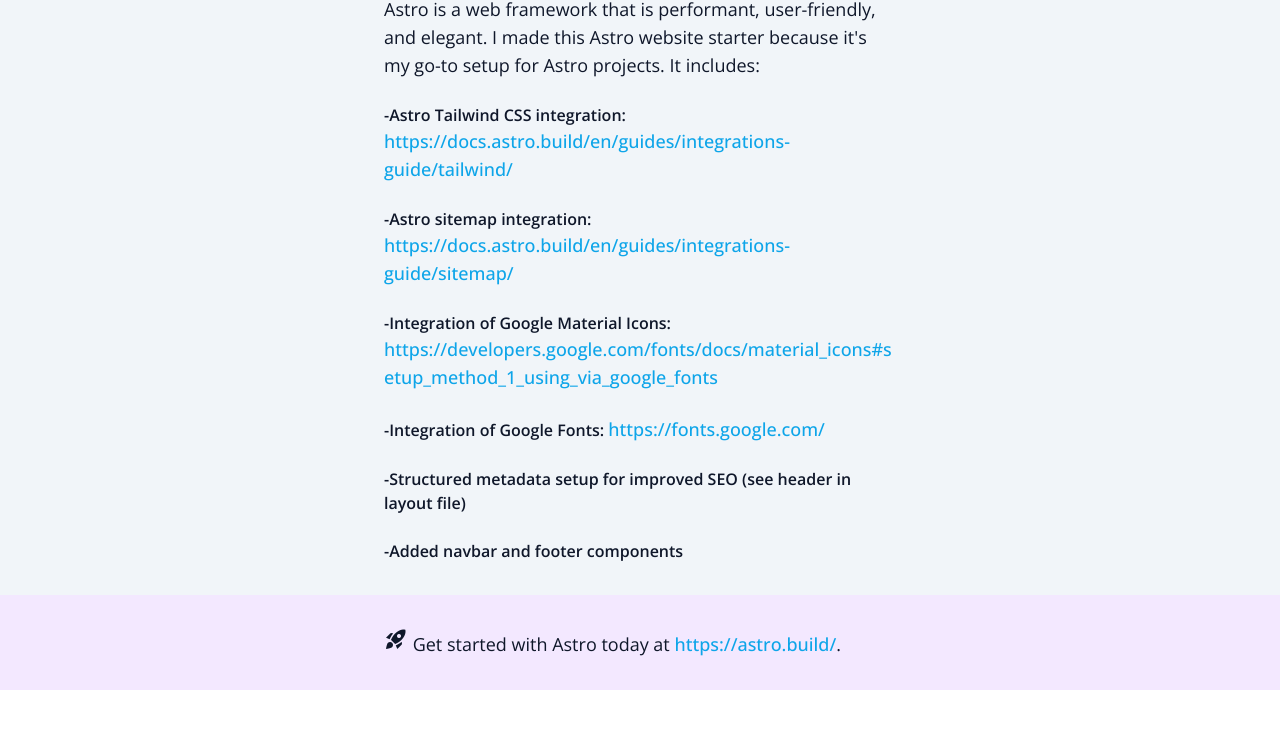
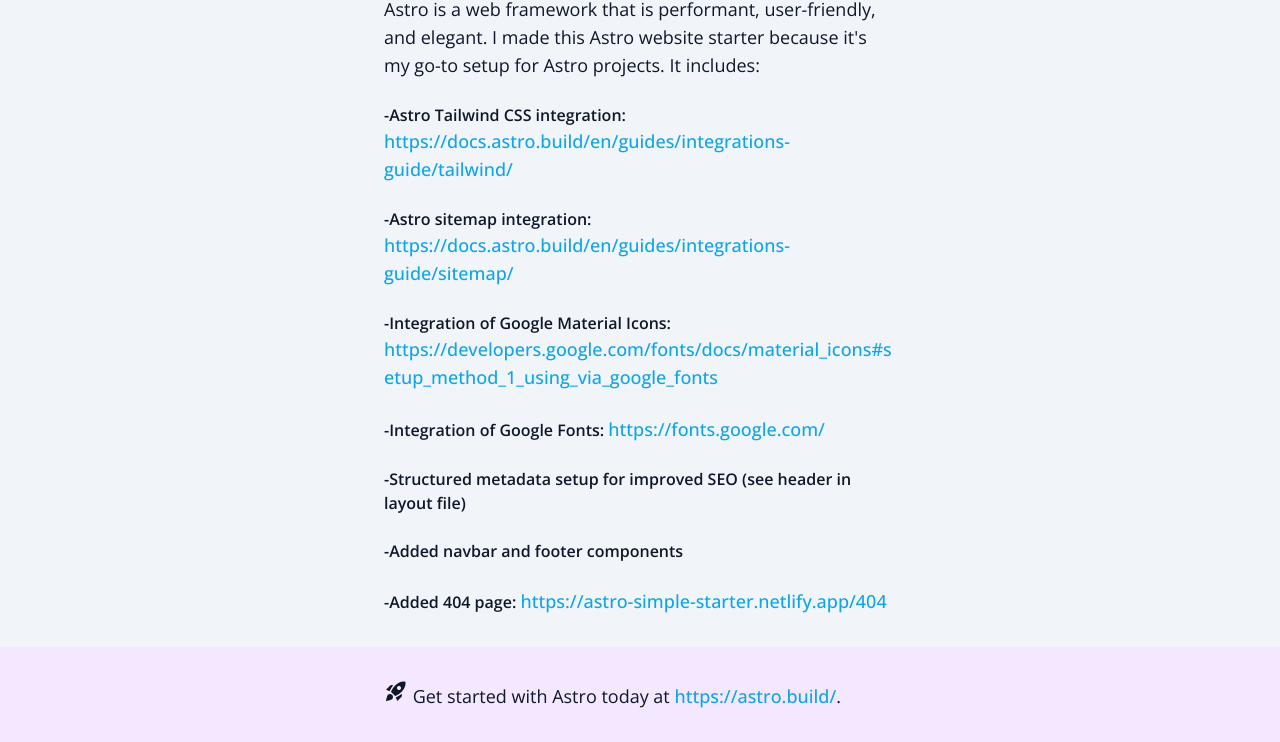
Before and after one commit to queen-raae/pow-site, an Astro site: page / in a window 1280 px wide. Shown: the part 268-1010 px from the top of the page. Before the commit the page ends 958 px from the top, so only its background shows below. Built offline with nearby package versions, Linux system fonts and the light colour scheme; Astro itself is replaced by a stand-in of ours.

Commit message:
one more edit to homepage- forgot to mention i added the 404 page

```diff
--- a/src/pages/index.astro
+++ b/src/pages/index.astro
@@ -57,6 +57,11 @@
 				</li>
 				<br />
 				<li>-Added navbar and footer components</li>
+				<br />
+				<li>
+					-Added 404 page: <a href="/404" target="_blank"
+						>https://astro-simple-starter.netlify.app/404</a>
+				</li>
 			</ul>
 		</section>
 	</main>
```
